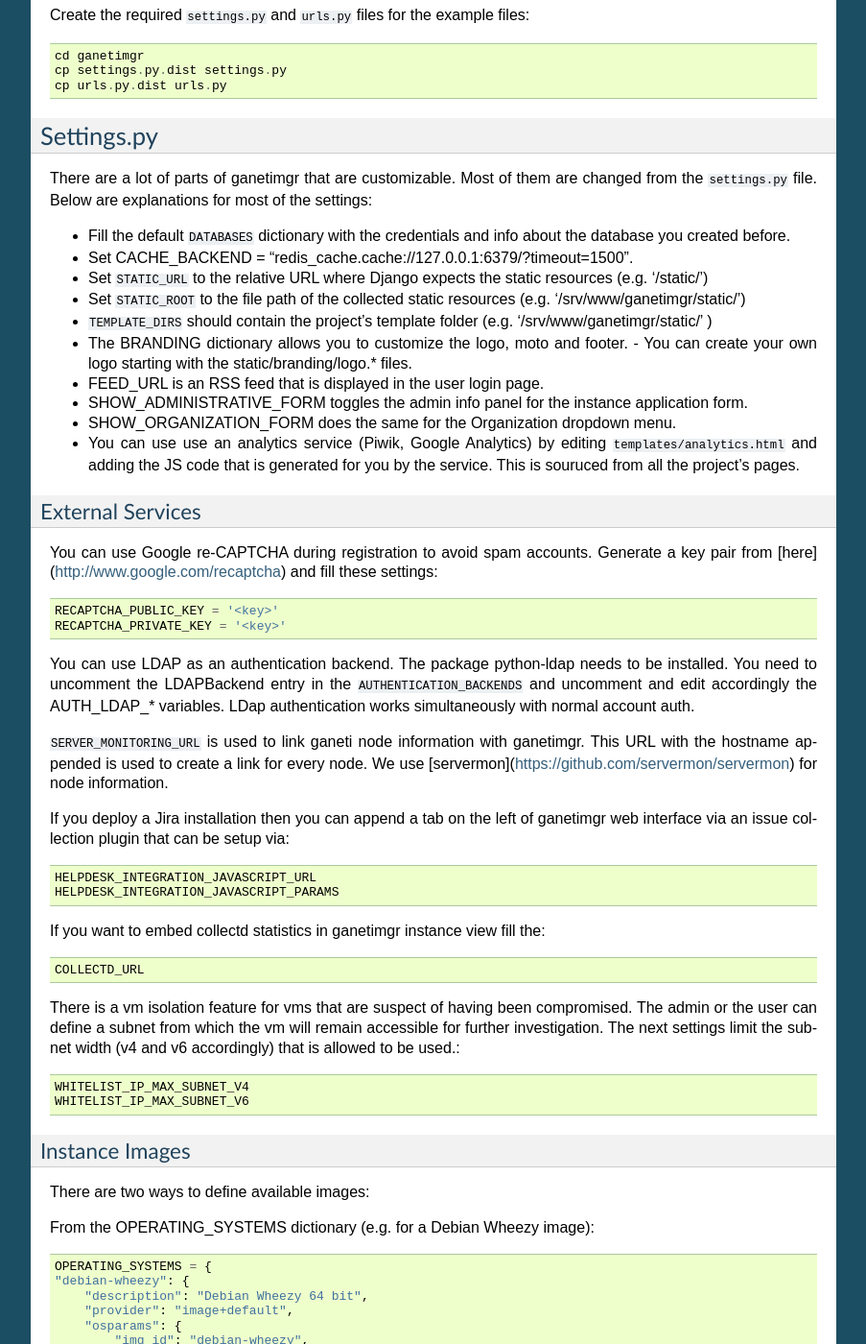
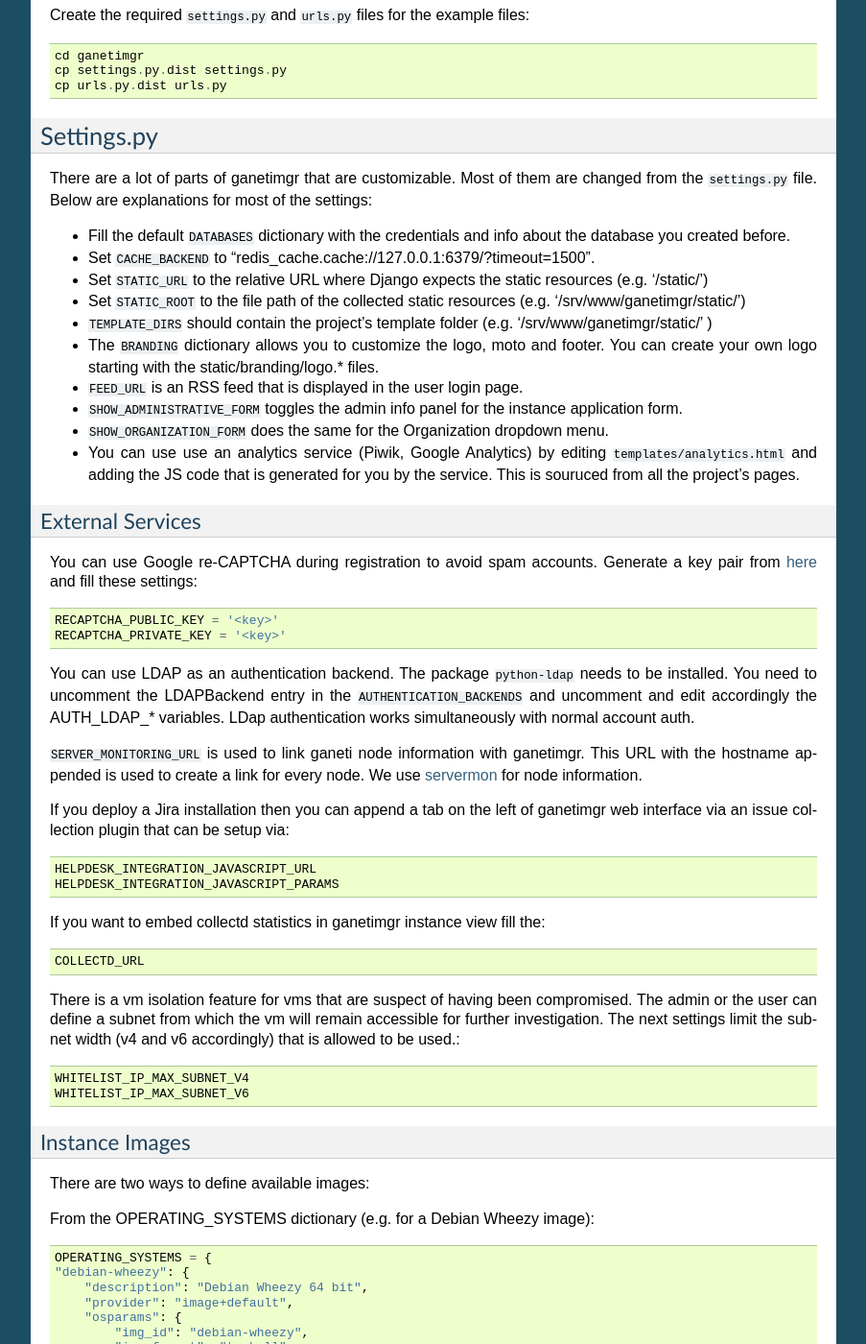
Before and after one commit to grnet/ganetimgr, a Sphinx documentation site: the page built from docs/source/install.rst, in a window 1280 px wide and 1400 px high, scrolled down 1070 px. Shown: the whole window at 96% size, without its empty margins (198-1101 px from the left). Built offline with Sphinx 7.4.7, drawn with Linux system fonts in a browser that asks for light colours; some of the changed text lies outside the part shown.

Commit message:
Update install.rst

```diff
--- a/docs/source/install.rst
+++ b/docs/source/install.rst
@@ -43,7 +43,6 @@ Create database and user::
     mysql> CREATE USER 'ganetimgr'@'localhost' IDENTIFIED BY <PASSWORD>;
     mysql> GRANT ALL PRIVILEGES ON ganetimgr.* TO 'ganetimgr';
     mysql> flush privileges;
-
 
 Pre-Setup
 ---------
@@ -57,13 +56,11 @@ Get the source and checkout to latest stable::
     cd ganetimgr
     git checkout stable
 
-
 Create the required ``settings.py`` and ``urls.py`` files for the example files::
 
     cd ganetimgr
     cp settings.py.dist settings.py
     cp urls.py.dist urls.py
-
 
 Settings.py
 -----------
@@ -72,38 +69,36 @@ There are a lot of parts of ganetimgr that are customizable. Most of them are ch
 Below are explanations for most of the settings:
 
 - Fill the default ``DATABASES`` dictionary with the credentials and info about the database you created before.
-- Set CACHE_BACKEND = "redis_cache.cache://127.0.0.1:6379/?timeout=1500".
+- Set ``CACHE_BACKEND`` to "redis_cache.cache://127.0.0.1:6379/?timeout=1500".
 - Set ``STATIC_URL`` to the relative URL where Django expects the static resources (e.g. '/static/')
 - Set ``STATIC_ROOT`` to the file path of the collected static resources (e.g. '/srv/www/ganetimgr/static/')
 - ``TEMPLATE_DIRS`` should contain the project's template folder (e.g. '/srv/www/ganetimgr/static/' )
-- The BRANDING dictionary allows you to customize the logo, moto and footer.
-  - You can create your own logo starting with the static/branding/logo.* files.
-- FEED_URL is an RSS feed that is displayed in the user login page.
-- SHOW_ADMINISTRATIVE_FORM toggles the admin info panel for the instance application form.
-- SHOW_ORGANIZATION_FORM does the same for the Organization dropdown menu.
+- The ``BRANDING`` dictionary allows you to customize the logo, moto and footer.
+  You can create your own logo starting with the static/branding/logo.* files.
+- ``FEED_URL`` is an RSS feed that is displayed in the user login page.
+- ``SHOW_ADMINISTRATIVE_FORM`` toggles the admin info panel for the instance application form.
+- ``SHOW_ORGANIZATION_FORM`` does the same for the Organization dropdown menu.
 - You can use use an analytics service (Piwik, Google Analytics) by editing ``templates/analytics.html`` and adding the JS code that is generated for you by the service. This is souruced from all the project's pages.
 
 External Services
 ^^^^^^^^^^^^^^^^^
 
-You can use Google re-CAPTCHA during registration to avoid spam accounts. Generate a key pair from [here](http://www.google.com/recaptcha) and fill these settings::
+You can use Google re-CAPTCHA during registration to avoid spam accounts. Generate a key pair from `here <http://www.google.com/recaptcha>`_ and fill these settings::
 
     RECAPTCHA_PUBLIC_KEY = '<key>'
     RECAPTCHA_PRIVATE_KEY = '<key>'
 
-
-You can use LDAP as an authentication backend. The package python-ldap needs to be installed.
+You can use LDAP as an authentication backend. The package ``python-ldap`` needs to be installed.
 You need to uncomment the LDAPBackend entry in the ``AUTHENTICATION_BACKENDS`` and uncomment and edit accordingly the AUTH_LDAP_* variables. LDap authentication works simultaneously with normal account auth.
 
 ``SERVER_MONITORING_URL`` is used to link ganeti node information with ganetimgr. This URL with the hostname appended
-is used to create a link for every node. We use [servermon](https://github.com/servermon/servermon) for node information.
+is used to create a link for every node. We use `servermon <https://github.com/servermon/servermon>`_ for node information.
 
 If you deploy a Jira installation then you can append a tab on the left of ganetimgr web interface via an issue
 collection plugin that can be setup via::
 
     HELPDESK_INTEGRATION_JAVASCRIPT_URL
     HELPDESK_INTEGRATION_JAVASCRIPT_PARAMS
-
 
 If you want to embed collectd statistics in ganetimgr instance view fill the::
 
@@ -139,7 +134,6 @@ As of v.1.5.0 there is an autodiscovery mechanism for the images.
 
     OPERATING_SYSTEMS_URLS = ['http://repo.noc.grnet.gr/images/', 'http://example.com/images/']
 
-
 All the given HTTP URLs from OPERATING_SYSTEMS_URLS will be searched for images. This discovers all images found on these URLS and makes them available for usage.
 
 The desciption of the images can be automatically fetched from
@@ -250,7 +246,6 @@ Restart nginx::
 
     service nginx restart
 
-
 End
 ---
 
```
Also changed, not shown: other parts of docs/source/install.rst (+10 -8 lines).
